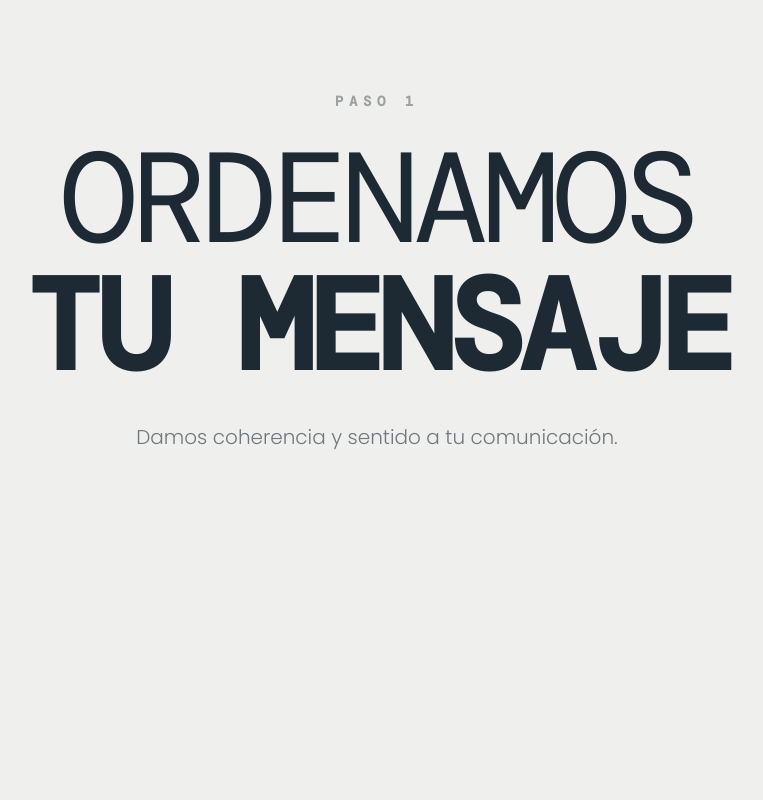
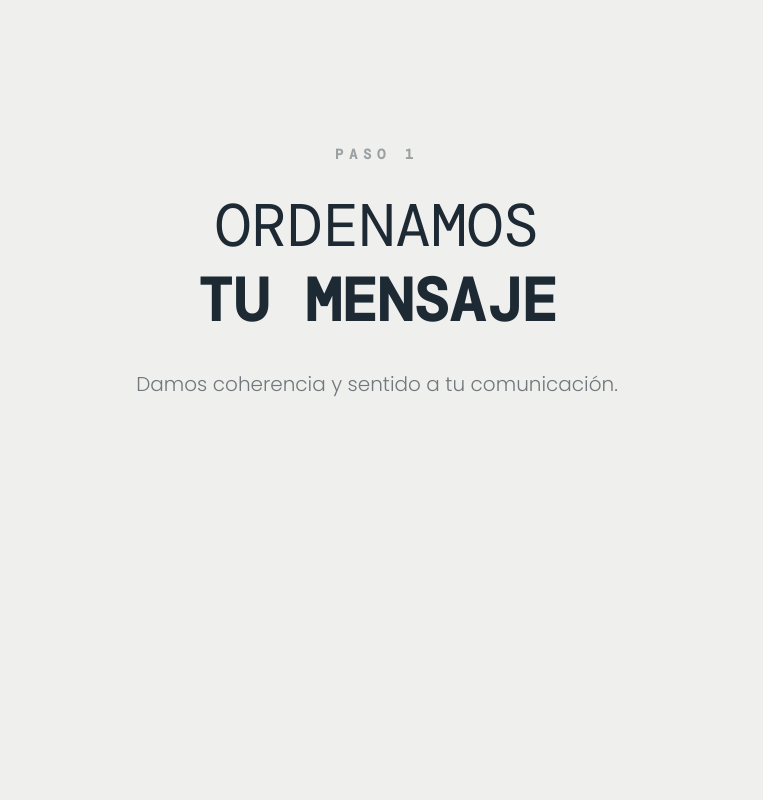
Before and after one commit to somoscasaseis/somoscasaseis, a Next.js app: page / in a window 1280 px wide. Shown: the part 1360-2160 px from the top of the page, without its empty margins (263-1026 px from the left). Built offline with nearby package versions, Linux system fonts and the light colour scheme; a web font is replaced by a local one.

Commit message:
Wednesday

```diff
--- a/src/components/v2/FooterV2.tsx
+++ b/src/components/v2/FooterV2.tsx
@@ -79,7 +79,7 @@ export const FooterV2 = () => {
       </div>
 
       <div className="relative z-10 w-full max-w-7xl mx-auto mt-auto">
-        <div className="flex flex-col md:flex-row items-center justify-between gap-16 md:gap-4 text-foreground font-mono text-[9px] md:text-[10px] tracking-[0.3em] uppercase pb-28">
+        <div className="flex flex-col md:flex-row items-center justify-between gap-16 md:gap-4 text-foreground font-mono text-[11px] md:text-[12px] tracking-[0.2em] uppercase pb-28">
 
           {/* LADO IZQUIERDO (Ocupa espacio equilibrado) */}
           <div className="flex-1 flex flex-col items-center md:items-start space-y-4">
--- a/src/components/v2/sections/ContactCTA.tsx
+++ b/src/components/v2/sections/ContactCTA.tsx
@@ -15,7 +15,7 @@ export const ContactCTA = () => {
       className="relative bg-[#efefed] px-6 pt-32 pb-48 overflow-hidden z-20"
     >
       <div className="mx-auto max-w-4xl text-center relative z-10">
-        <h2 className="text-xl md:text-3xl lg:text-4xl font-normal text-[#1d2a34] uppercase tracking-[0.15em] leading-relaxed mb-16 px-4 font-mono">
+        <h2 className="text-2xl md:text-4xl lg:text-5xl font-normal text-[#1d2a34] uppercase tracking-normal leading-relaxed mb-16 px-4 font-mono">
           <SplitReveal
             text="SI SENTÍS QUE ES POR ACÁ,"
             stagger={0.03}
--- a/src/components/v2/sections/ProposalV2.tsx
+++ b/src/components/v2/sections/ProposalV2.tsx
@@ -43,7 +43,7 @@ const PhraseSection = ({ phrase, index }: { phrase: typeof phrases[0]; index: nu
           <span className="text-xs md:text-sm font-bold tracking-[0.4em] text-foreground/40 mb-6 block uppercase font-mono">
             Paso {index + 1}
           </span>
-          <h2 className="text-4xl md:text-7xl lg:text-9xl font-light text-foreground leading-none mb-4 tracking-tighter uppercase whitespace-pre-line font-mono">
+          <h2 className="text-3xl md:text-5xl lg:text-6xl font-light text-foreground leading-tight mb-4 tracking-normal uppercase whitespace-pre-line font-mono">
             {phrase.title}
             <br />
             <span className="font-semibold text-foreground">{phrase.subtitle}</span>
```
